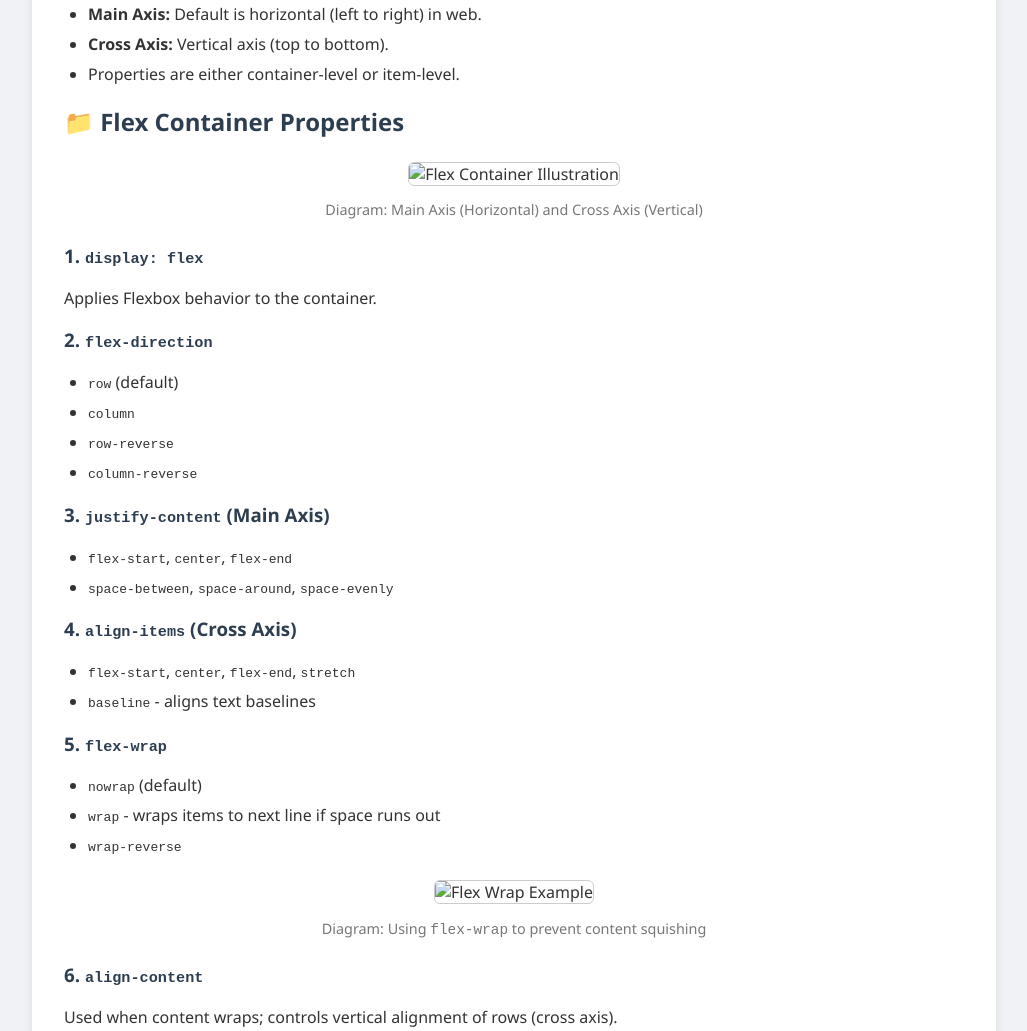
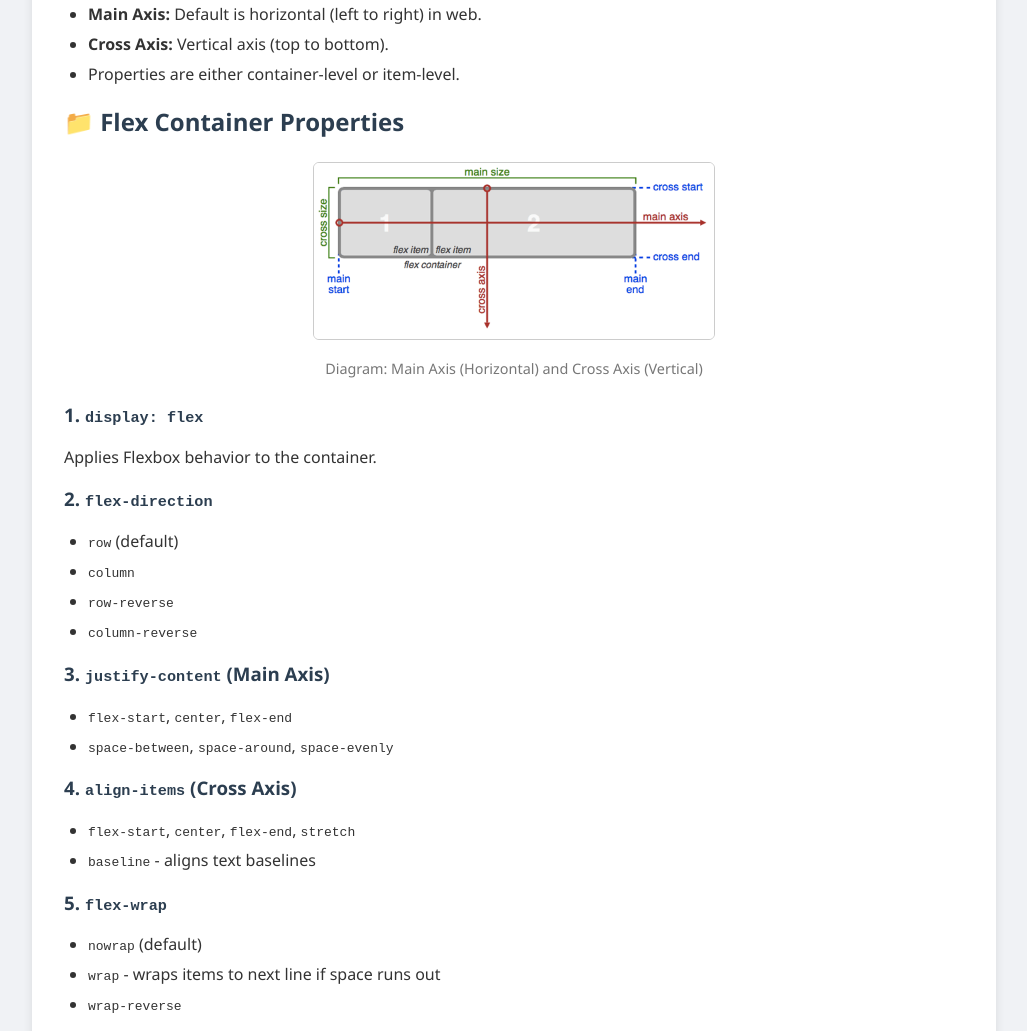
Before and after one commit to DeepankarSharma-devsec/FullstackTavern, a plain HTML site: page Only web development course that you will need/3_Learn_About_CSS/10_Flexbox Masterclass/flexbox-masterclass.html in a window 1280 px wide. Shown: the part 264-1295 px from the top of the page, without its empty margins (126-1153 px from the left). Drawn offline with Linux system fonts and the light colour scheme.

Commit message:
additional changes

```diff
--- a/Only web development course that you will need/3_Learn_About_CSS/10_Flexbox Masterclass/flexbox-masterclass.html
+++ b/Only web development course that you will need/3_Learn_About_CSS/10_Flexbox Masterclass/flexbox-masterclass.html
@@ -20,7 +20,7 @@
 
         <h2>📁 Flex Container Properties</h2>
         <div class="diagram">
-            <img src="images/flex-container.png" alt="Flex Container Illustration">
+            <img src="flex-container.png" alt="Flex Container Illustration">
             <p class="caption">Diagram: Main Axis (Horizontal) and Cross Axis (Vertical)</p>
         </div>
 
@@ -55,7 +55,7 @@
         </ul>
 
         <div class="diagram">
-            <img src="images/flex-wrap.png" alt="Flex Wrap Example">
+            <img src="flex-wrap.jpg" alt="Flex Wrap Example">
             <p class="caption">Diagram: Using <code>flex-wrap</code> to prevent content squishing</p>
         </div>
 
```
Also changed, not shown: Only web development course that you will need/3_Learn_About_CSS/10_Flexbox Masterclass/flex-container.png (added), Only web development course that you will need/3_Learn_About_CSS/10_Flexbox Masterclass/flex-wrap.jpg (added).
